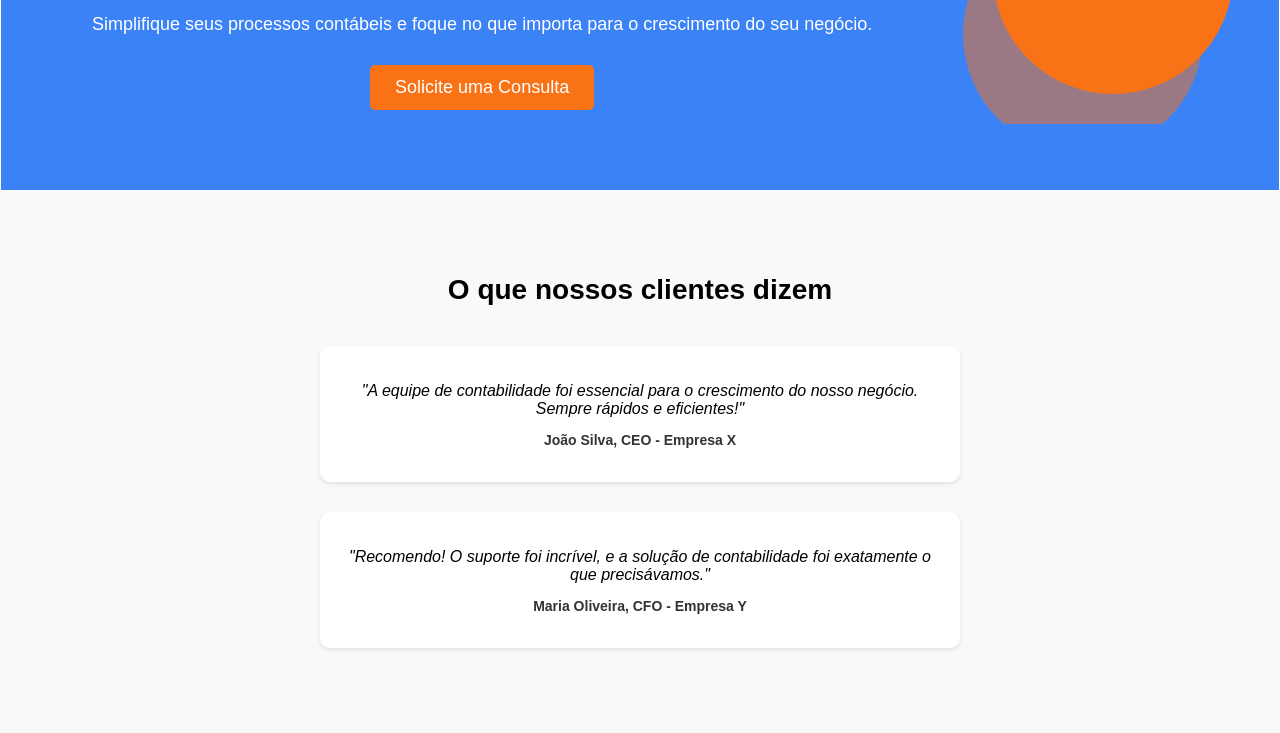
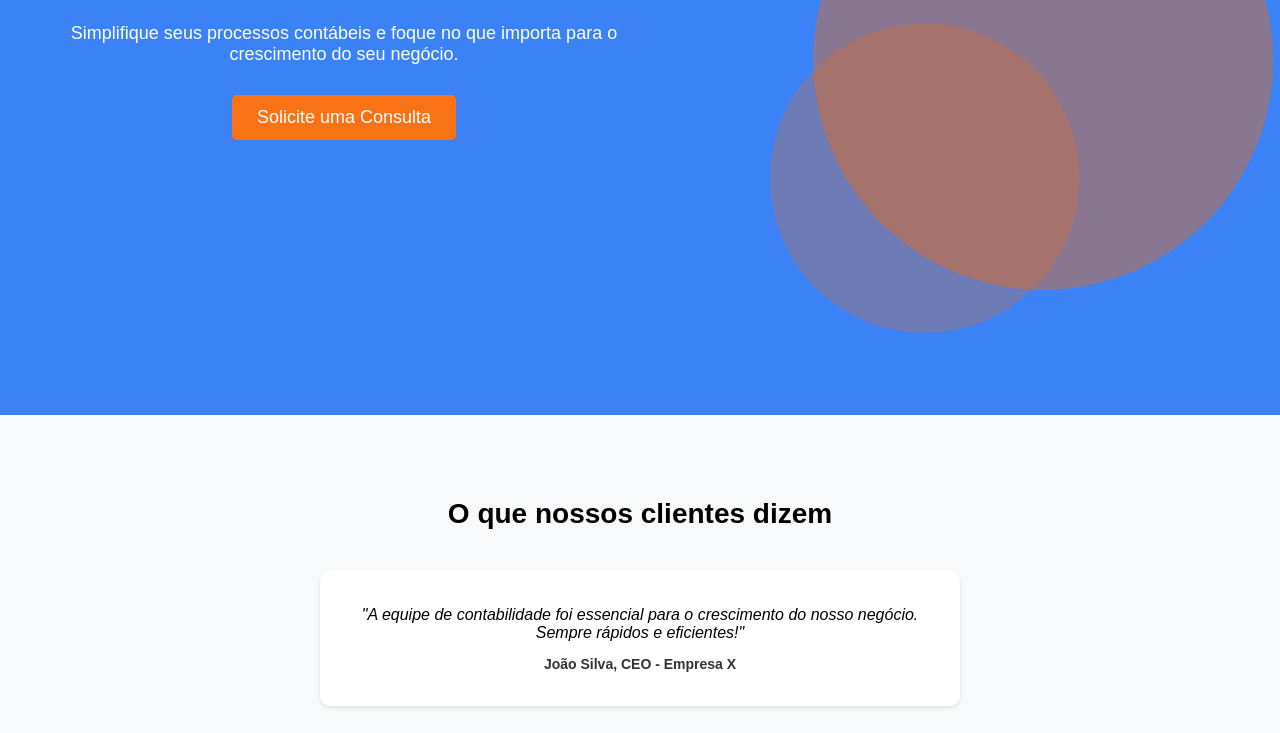
Before and after one commit to JbRodrigues/RCA-Contabilidade, a plain HTML site: page index.html in a window 1280 px wide. Shown: the part 277-1010 px from the top of the page. Drawn offline with Linux system fonts and the light colour scheme.

Commit message:
Add Svg and animation on Hero section

```diff
--- a/assets/css/components/hero.css
+++ b/assets/css/components/hero.css
@@ -4,7 +4,6 @@
 .hero {
   display: flex;
   flex-direction: row;
-  border: 1px solid white;
   color: white;
   text-align: center;
 }
@@ -14,14 +13,67 @@
   flex-direction: column;
   align-items: center;
   justify-content: center;
-
+  width: 50%;
   height: 100%;
-  padding: 5rem;
+  padding: 3rem;
 }
 
-.hero-vector {
-    width: 50%;
-    padding: 3rem;
+.hero svg {
+  display: flex;
+  align-items: center;
+  justify-content: center;
+  width: 50%;
+  height: 100%;
+}
+
+@keyframes mover-e-mudar-cor {
+  0% {
+    /*transform: translateY(05px);*/
+    fill: var(--Laranja);
+    r: 35;
+    opacity: 0.2;
+  }
+  50% {
+    /*transform: translateY(0); */
+    fill: #f16807;
+    r: 40;
+    opacity: 0.5;
+  }
+  100% {
+    /*transform: translateY(05px);*/
+    fill: var(--Laranja);
+    r: 35;
+    opacity: 0.2;
+  }
+}
+
+@keyframes mover-e-mudar-cor2 {
+  0% {
+    /*transform: translateY(0);*/
+    fill: var(--Laranja);
+    r: 30;
+    opacity: 0.5;
+  }
+  50% {
+   /* transform: translateY(05px);*/
+    fill: #f16807;
+    r: 25;
+    opacity: 0.2;
+  }
+  100% {
+   /* transform: translateY(0);*/
+    fill: var(--Laranja); /* Cor inicial */
+    r: 30;
+    opacity: 0,5;
+  }
+}
+
+svg #circle1 {
+  animation: mover-e-mudar-cor 3s infinite ease-in-out;
+}
+
+svg #circle2 {
+  animation: mover-e-mudar-cor2 3s infinite ease-in-out;
 }
 
 .hero-title {
--- a/index.html
+++ b/index.html
@@ -14,7 +14,8 @@
           xmlns="http://www.w3.org/2000/svg"
           viewBox="0 0 24 24"
           fill="currentColor"
-          width="56px" height="56px"
+          width="56px"
+          height="56px"
         >
           <path
             d="M11.7 2.805a.75.75 0 01.6 0A60.65 60.65 0 0122.83 8.72a.75.75 0 01-.231 1.337 49.949 49.949 0 00-9.902 3.912l-.003.002-.34.18a.75.75 0 01-.707 0A50.009 50.009 0 007.5 12.174v-.224c0-.131.067-.248.172-.311a54.614 54.614 0 014.653-2.52.75.75 0 00-.65-1.352 56.129 56.129 0 00-4.78 2.589 1.858 1.858 0 00-.859 1.228 49.803 49.803 0 00-4.634-1.527.75.75 0 01-.231-1.337A60.653 60.653 0 0111.7 2.805z"
@@ -46,13 +47,27 @@
         <a href="#form" class="hero-cta">Solicite uma Consulta</a>
       </div>
       <svg
-        width="300"
-        height="300"
+        width="100"
+        height="100"
         viewBox="0 0 100 100"
         xmlns="http://www.w3.org/2000/svg"
       >
-        <circle cx="50" cy="50" r="40" fill="#f97316" />
-        <circle cx="40" cy="70" r="40" fill="#f97316" opacity="0.5" />
+        <circle
+          id="circle1"
+          cx="60"
+          cy="40"
+          r="40"
+          fill="#f97316"
+          opacity="0.5"
+        />
+        <circle
+          id="circle2"
+          cx="40"
+          cy="60"
+          r="30"
+          fill="#f97316"
+          opacity="0.5"
+        />
       </svg>
     </section>
 
```
